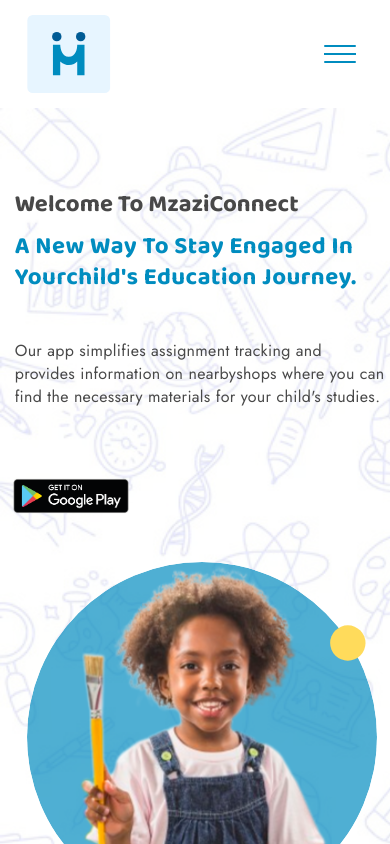
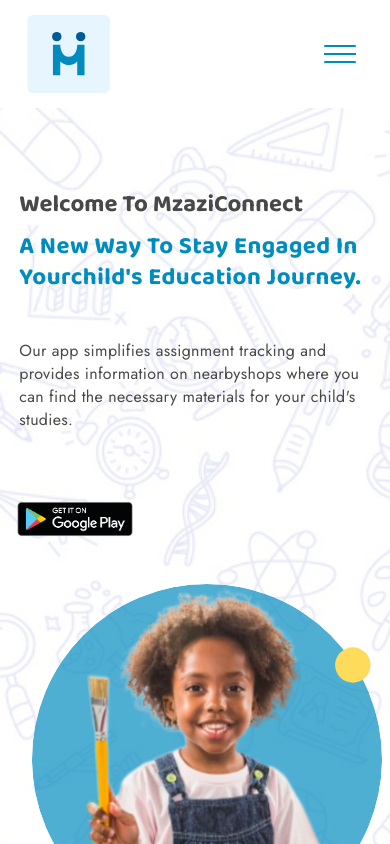
Before and after one commit to Florence-nyokabi/Sakigake-website, a React (Create React App) app in the folder sakigake-informational/: page / in a window 390 px wide. Shown: the top 844 px of the page. Built offline with nearby package versions, Linux system fonts and the light colour scheme; a web font is replaced by a local one.

Commit message:
Fixed the span dot's size

```diff
--- a/sakigake-informational/src/components/Welcome/style.css
+++ b/sakigake-informational/src/components/Welcome/style.css
@@ -234,7 +234,7 @@
     }
     .home-divs{
         margin-bottom: 10%;
-        padding: 0 0.2em !important;
+        padding: 0 1.5em !important;
         margin-top: -5%;
     }
     .home-divs p{
```
